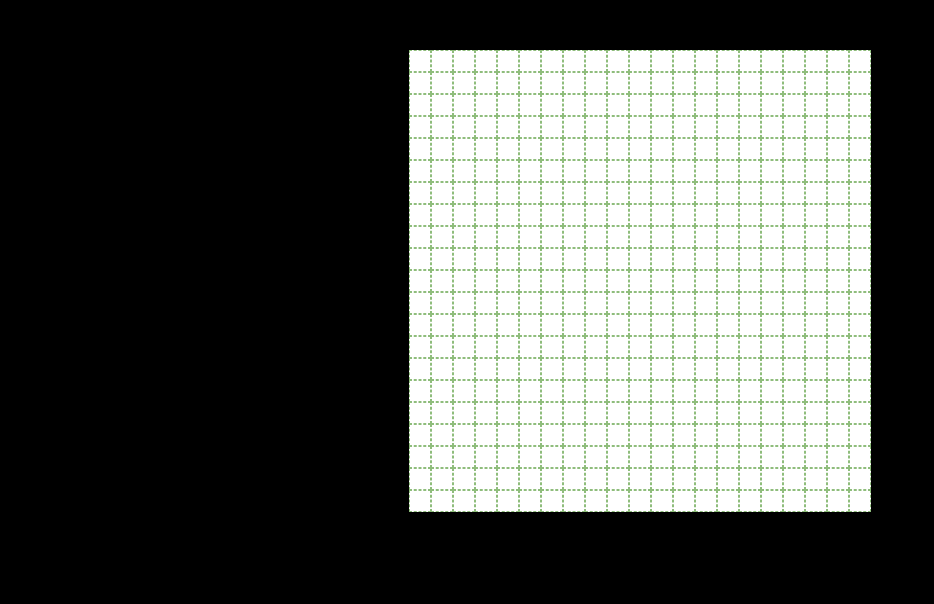
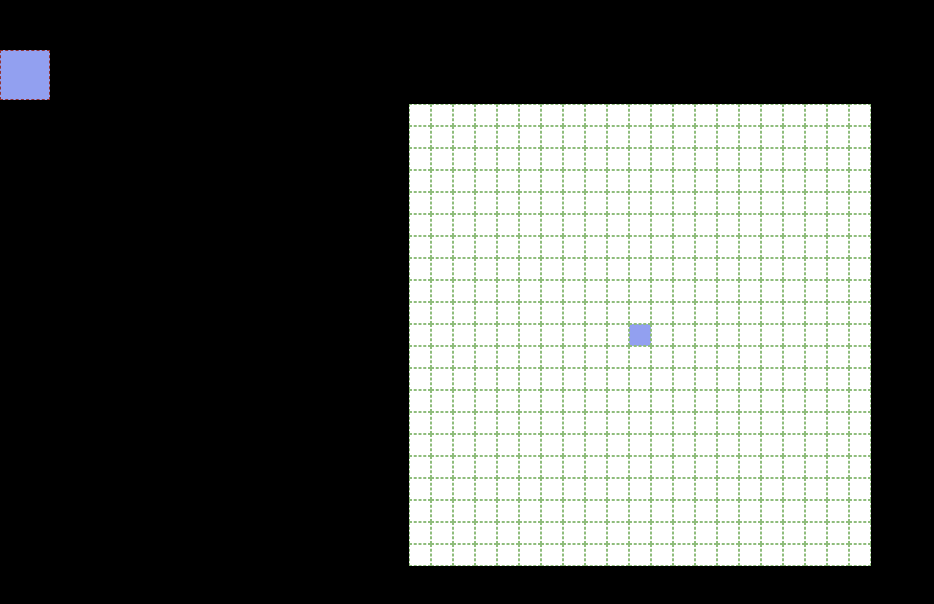
Before and after one commit to Ccccaramel/HTML, a plain HTML site: page 017-元胞自动机.html in a window 1280 px wide. Shown: the whole page, without its empty margins (0-934 px from the left). Drawn offline with nearby package versions, Linux system fonts and the light colour scheme.

Commit message:
Update 017-元胞自动机.html

```diff
--- a/017-元胞自动机.html
+++ b/017-元胞自动机.html
@@ -12,31 +12,33 @@
         2.移动至有元胞的位置时,"杀死"该元胞,并左转
      -->
     <script>
-        var cellColor="rgb(146, 160, 240)"; // 生命的颜色
+        var cellColor = "rgb(146, 160, 240)"; // 生命的颜色
         var next = "up"; // 下一步,即第一步向上移动
+        var x = 0;
+        var y = 0; // 当前位置坐标
         // var direction1=new Map([  //study
         //     ['up',1],
         //     ['down',2],
         //     ['left',3],
         //     ['right',4],
         // ]);
-        var direction=new Map([ // 设定元胞的下一步只能在x轴或y轴上移动一格,及[上],[下],[左],[右],那么元胞的坐标对应如下计算
-            ['up',new Map([['x',0],['y',1]])],
-            ['down',new Map([['x',0],['y',-1]])],
-            ['left',new Map([['x',-1],['y',0]])],
-            ['right',new Map([['x',1],['y',0]])],
+        var direction = new Map([ // 设定元胞的下一步只能在x轴或y轴上移动一格,及[上],[下],[左],[右],那么元胞的坐标对应如下计算
+            ['up', new Map([['x', 0], ['y', 1]])],
+            ['down', new Map([['x', 0], ['y', -1]])],
+            ['left', new Map([['x', -1], ['y', 0]])],
+            ['right', new Map([['x', 1], ['y', 0]])],
         ]);
-        var directionPoint=new Map([ // key 代表元胞的指向, l 与 r 对应该指向的"左"与"右"
-            ['up',new Map([['l',new Map([['x',-1],['y',0]])],['r',new Map([['x',1],['y',0]])]])],
-            ['down',new Map([['l',new Map([['x',1],['y',0]])],['r',new Map([['x',-1],['y',0]])]])],
-            ['left',new Map([['l',new Map([['x',0],['y',-1]])],['r',new Map([['x',0],['y',1]])]])],
-            ['right',new Map([['l',new Map([['x',0],['y',1]])],['r',new Map([['x',0],['y',-1]])]])],
+        var directionPoint = new Map([ // key 代表元胞的指向, l 与 r 对应该指向的"左"与"右"
+            ['up', new Map([['l', new Map([['x', -1], ['y', 0]])], ['r', new Map([['x', 1], ['y', 0]])]])],
+            ['down', new Map([['l', new Map([['x', 1], ['y', 0]])], ['r', new Map([['x', -1], ['y', 0]])]])],
+            ['left', new Map([['l', new Map([['x', 0], ['y', -1]])], ['r', new Map([['x', 0], ['y', 1]])]])],
+            ['right', new Map([['l', new Map([['x', 0], ['y', 1]])], ['r', new Map([['x', 0], ['y', -1]])]])],
         ]);
-        var point=new Map([ // 根据指向和获取方向
-            ['0,1','up'],
-            ['0,-1','down'],
-            ['-1,0','left'],
-            ['1,0','right'],
+        var point = new Map([ // 根据指向和获取方向
+            ['0,1', 'up'],
+            ['0,-1', 'down'],
+            ['-1,0', 'left'],
+            ['1,0', 'right'],
         ])
         // function selfAdaption() {
         //     var wid = $(window).width();
@@ -51,9 +53,20 @@
         //     var Width = $(window).width();
         //     console.log('?'+Width);
         // })
-        $(document).ready(function(){  //初次打开页面执行
-            // alert(direction3.get("up").get("y"));获取指定方向
+        $(document).ready(function () {  //初次打开页面执行
+            // alert(direction.get("up").get("y"));获取指定方向
             // alert(directionPoint.get("left").get("l").get("y")); // 获取指定方向的"左""右"
+            //alert(direction.get(next).get("y"));获取指定方向
+            //alert(document.getElementById("div1").getAttribute("value"));
+
+            for (var count = 0; count < 101; count++) { // 元胞进化次数
+                x = x + direction.get(next).get("x");
+                y = y + direction.get(next).get("y"); // 下一步
+                //if (document.getElementById(x + "," + y).getAttribute("value") == 0) {
+                //    alert(1);
+                //}
+                //var nextdirection
+            }
         });
         function init() {
             var root = document.getElementById("main");
@@ -65,12 +78,16 @@
                 for (var x = -10; x < 11; x++) {
                     var element = document.createElement("div");
                     element.setAttribute('id', + x + "," + y);
+                    element.setAttribute('value', 0);
                     element.setAttribute('style', 'background-color: #ffffff;width: 20px;height: 20px;display: inline-block;border: 0.5px;border-color: #8fbd7c;border-style: dashed;');
                     label.appendChild(element);
                 }
             }
             var ele = document.getElementById("0,0");
-            ele.style.backgroundColor = co1;
+            ele.style.backgroundColor = cellColor;
+            var coordinate = 0 + "," + 0;
+            //alert(coordinate);
+            alert(document.getElementById(coordinate).getAttribute("value"));
         }
     </script>
     <style type="text/css">
@@ -89,14 +106,16 @@
         }
     </style>
 </head>
+
 <body style="background-color: #000000;height: 100%;margin: 0px;min-width: 700px;" onload="init();">
     <div style="height: 50px;">
     </div>
     <div id="main">
         <!-- <div class="test-1"></div>
         <div class="test-1"></div>
-        <div class="test-1"></div>
         <div class="test-1"></div> -->
+        <div class="test-1" id="div1" value="666"></div>
     </div>
 </body>
+
 </html>
```
